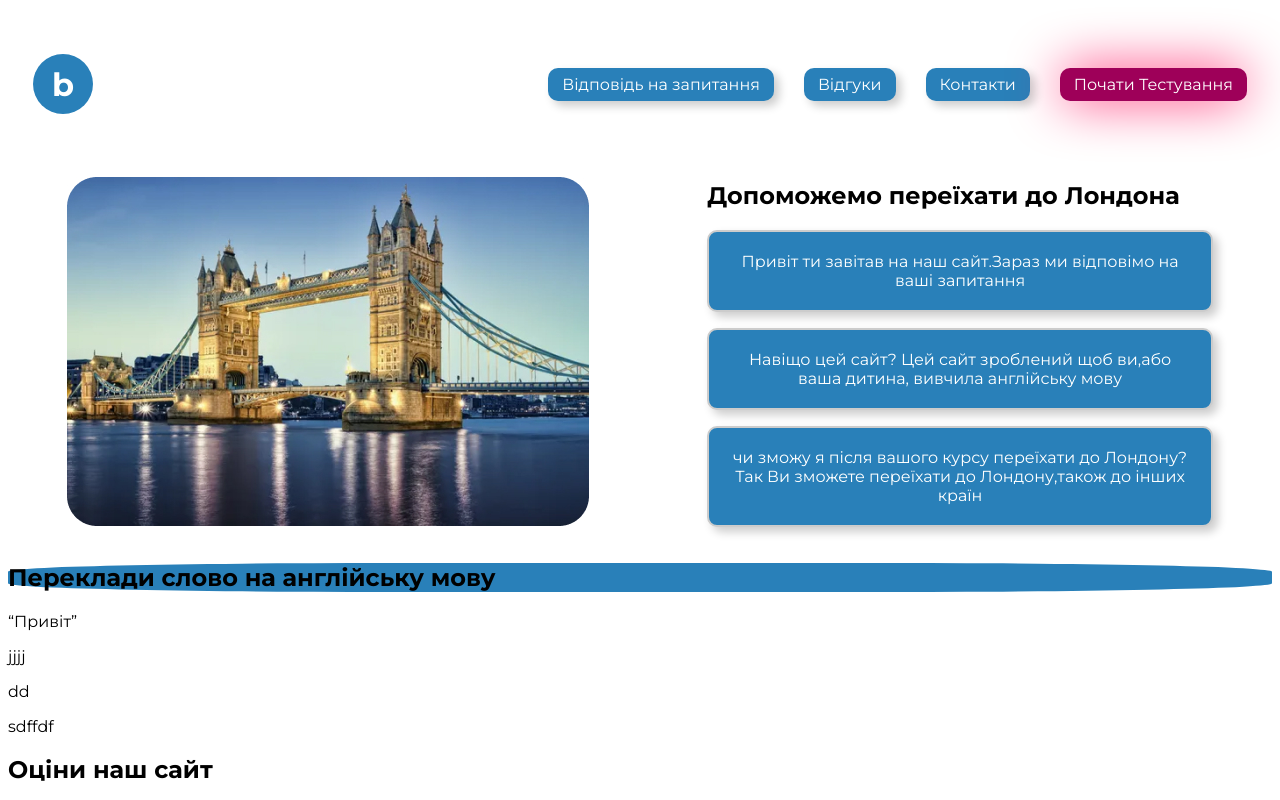
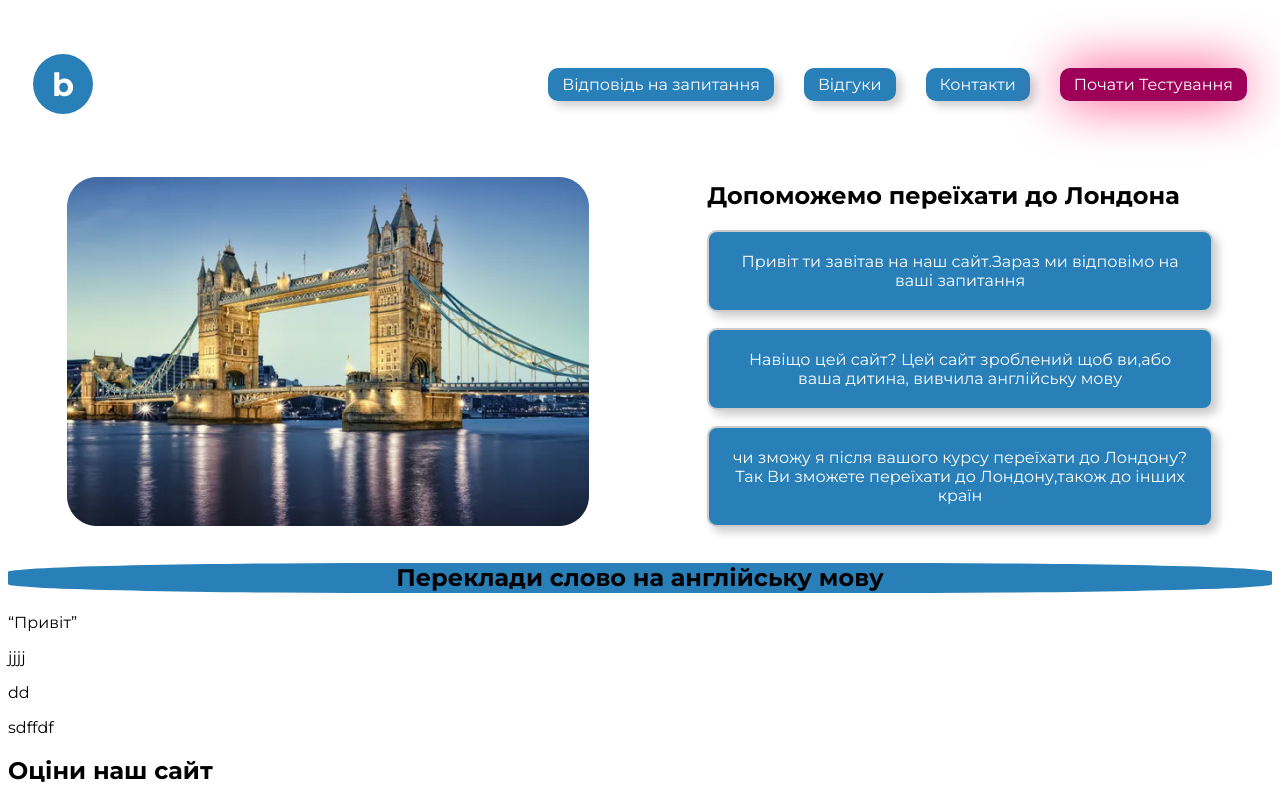
Before and after one commit to banarchi/english, a plain HTML site: page index.html in a window 1280 px wide. Shown: the top 800 px of the page. Drawn offline with Linux system fonts and the light colour scheme.

Commit message:
Update index.html

```diff
--- a/index.html
+++ b/index.html
@@ -29,7 +29,7 @@
                 <p class="about_text right">Навіщо цей сайт?
                     Цей сайт зроблений щоб ви,або ваша дитина,
                     вивчила англійську  мову</p>
-                <p class="about_text">чи зможу я після вашого курсу
+                <p class="about_text left">чи зможу я після вашого курсу
                     переїхати до Лондону?
                    Так Ви зможете переїхати до Лондону,також
                    до інших країн</p>
@@ -38,8 +38,8 @@
         <section class="test">
             <div class="test_container">
             <h2 class="test_zagolovok">
-                Переклади слово на
-англійську мову
+                <span>Переклади слово на англійську мову</span>
+
             </h2>
             <p class="test_question">“Привіт”</p>
             <div class="test_answers">
```
